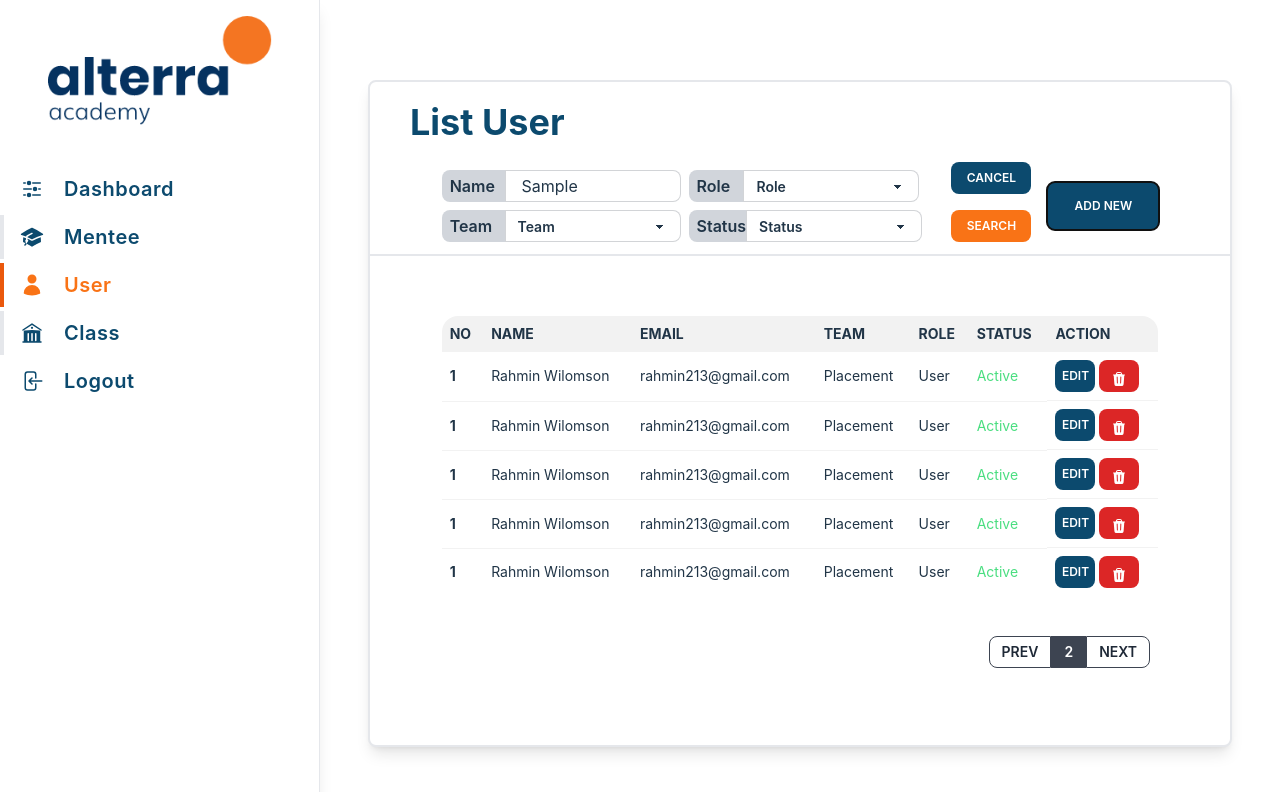
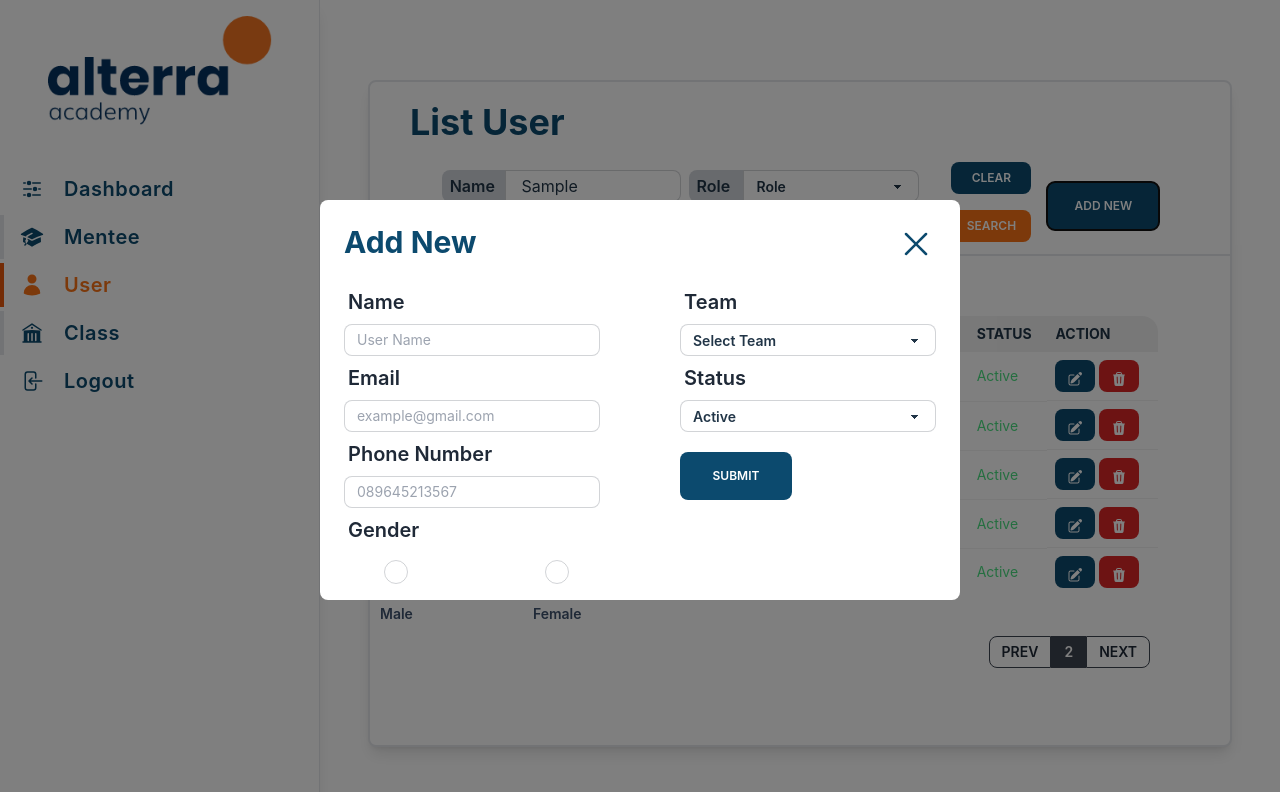
Before and after one commit to Allta-Kel2/FE---Group2Project, a React (Vite) app: page /user in a window 1280 px wide. Both pictures are taken after typing "Sample" into the empty fields and a click on the button "ADD NEW". Shown: the top 792 px of the page. Built offline with nearby package versions, Linux system fonts and the light colour scheme.

Commit message:
Slice Modal and Addd User component

```diff
--- /dev/null
+++ b/src/components/AddUser.tsx
@@ -0,0 +1,54 @@
+import React from 'react'
+
+const AddUser = () => {
+    return (
+        <form action="" className="flex flex-row space-x-20 justify-center">
+                        <div className="form-control w-full max-w-xs flex flex-col">
+                                <label className="label">
+                                    <span className="label-text font-semibold text-xl">Name</span>
+                                </label>
+                                <input type="text" placeholder="User Name" className="input input-sm input-bordered w-full max-w-xs" />
+                                <label className="label">
+                                    <span className="label-text font-semibold text-xl">Email</span>
+                                </label>
+                                <input type="email" placeholder="example@gmail.com" className="input input-sm input-bordered w-full max-w-xs" />
+                                <label className="label">
+                                    <span className="label-text font-semibold text-xl">Phone Number</span>
+                                </label>
+                                <input type="number" placeholder="089645213567" className="input input-sm input-bordered w-full max-w-xs" />
+                                <label className="label">
+                                    <span className="label-text font-semibold text-xl">Gender</span>
+                                </label>
+                                <div className="flex space-x-20">
+                                    <label htmlFor="" className="label flex flex-col mx-8">
+                                    <input type="radio" name="radio-1" className="radio checked:bg-orange-500"/>
+                                    <span className="label-text mt-5 font-semibold text-l">Male</span>
+                                    </label>
+                                    <label htmlFor="" className="label flex flex-col">
+                                    <input type="radio" name="radio-1" className="radio checked:bg-orange-500"/>
+                                    <span className="label-text font-semibold text-l">Female</span>
+                                    </label>
+                                </div>
+                        </div>
+                        <div className="form-control w-full max-w-xs flex flex-col">
+                                <label className="label">
+                                    <span className="label-text font-semibold text-xl">Team</span>
+                                </label>
+                                <select className="select select-bordered select-sm  ">
+                                    <option disabled selected>Select Team</option>
+                                    <option>Placement</option>
+                                    <option>Mentor</option>
+                                </select>
+                                <label className="label">
+                                    <span className="label-text font-semibold text-xl">Status</span>
+                                </label>
+                                <select className="select select-bordered select-sm">
+                                    <option disabled selected>Active</option>
+                                </select>
+                                <button className="btn btn w-28 text-xs bg-sky-900 border-none hover:bg-orange-500 mt-5">Submit</button>
+                        </div>
+                    </form>
+    )
+}
+
+export default AddUser
--- a/src/components/Box.tsx
+++ b/src/components/Box.tsx
@@ -2,9 +2,11 @@ import React,{FC} from 'react'
 
 import UserList from './UserList'
 
+interface BoxProps{
+    handleToAddUser: React.MouseEventHandler
+}
 
-
-const Box = () => {
+const Box:FC<BoxProps> = ({handleToAddUser}) => {
     return (
     <div className="box-border h-5/6 w-5/6 border-2 bg-white border-2 rounded-lg shadow-lg my-20 mx-12">
         <div className='flex flex-col border-b-2'>
@@ -59,13 +61,15 @@ const Box = () => {
                         </div>
                         <div className='grid grid-rows-2 grid-flow-col gap-4 ml-8'>
                             <div className='col-span-1'>
-                                <button className="btn btn-sm w-20 text-xs bg-sky-900 border-none hover:bg-orange-500">Cancel</button>
+                                <button className="btn btn-sm w-20 text-xs bg-sky-900 border-none hover:bg-orange-500">Clear</button>
                             </div>
                             <div className='col-span-1'>
                                 <button className="btn btn-sm w-20 text-xs bg-orange-500 border-none hover:bg-sky-800">Search</button>
                             </div>
                             <div className="row-span-2">
-                                <button className="btn btn w-28 text-xs bg-sky-900 border-none hover:bg-orange-500 mt-5">Add New</button>
+                                <button className="btn btn w-28 text-xs bg-sky-900 border-none hover:bg-orange-500 mt-5"
+                                onClick={handleToAddUser}
+                                >Add New</button>
                             </div>
                         </div>
                     </div>
--- a/src/components/Button.tsx
+++ b/src/components/Button.tsx
@@ -4,7 +4,7 @@ interface ButtonProps extends ButtonHTMLAttributes<HTMLButtonElement> {
   label?: string | ReactNode;
 }
 
-export const Button: FC<ButtonProps> = ({ label, ...props }) => {
+const Button: FC<ButtonProps> = ({ label, ...props }) => {
   return (
     <button
       className="btn border-transparent w-fit tracking-wider text-[0.75rem] bg-zinc-300 text-zinc-900 hover:bg-zinc-400 hover:border-transparent dark:bg-zinc-800 dark:text-zinc-300 dark:hover:bg-zinc-700 md:text-base"
@@ -14,3 +14,5 @@ export const Button: FC<ButtonProps> = ({ label, ...props }) => {
     </button>
   );
 };
+
+export default Button
--- /dev/null
+++ b/src/components/Modal.tsx
@@ -0,0 +1,38 @@
+import React, { useState } from "react";
+import Button from './Button'
+
+
+type ModalProps = {
+    isOpen: boolean;
+    isClose: React.MouseEventHandler;
+    title: string;
+    children?: React.ReactNode;
+};
+
+const Modal: React.FC<ModalProps> = ({ isOpen, isClose, title, children }) => {
+    return (
+        <div
+        className={`${
+            isOpen ? "fixed transition duration-300 ease-in" : "hidden"
+        } inset-0 w-full h-full bg-black bg-opacity-50 flex items-center justify-center z-50`}
+        >
+        <div className="bg-white rounded-lg p-6 w-3/6 h-3/6">
+            <div className="flex justify-between mb-4">
+            <h1 className="text-3xl text-sky-900 font-bold">
+                {title}
+            </h1>
+            <a onClick={isClose} className="text-sky-900 hover:text-black">
+            <svg xmlns="http://www.w3.org/2000/svg" viewBox="0 0 24 24" fill="currentColor" className="w-10 h-10">
+                <path fillRule="evenodd" d="M5.47 5.47a.75.75 0 011.06 0L12 10.94l5.47-5.47a.75.75 0 111.06 1.06L13.06 12l5.47 5.47a.75.75 0 11-1.06 1.06L12 13.06l-5.47 5.47a.75.75 0 01-1.06-1.06L10.94 12 5.47 6.53a.75.75 0 010-1.06z" clipRule="evenodd" />
+            </svg>
+            </a>
+            </div>
+            <div>
+                {children}
+            </div>
+        </div>
+        </div>
+    );
+};
+
+export default Modal;
--- a/src/components/UserList.tsx
+++ b/src/components/UserList.tsx
@@ -10,7 +10,12 @@ const UserList = () => {
             <td>User</td>
             <td className='text-green-400'>Active</td>
             <td className='space-x-1 flex'>
-                <button className="btn btn-sm w-10 text-xs bg-sky-900 border-none hover:bg-orange-500">Edit</button>
+                <button className="btn btn-sm w-10 text-xs bg-sky-900 border-none hover:bg-orange-500">
+                    <svg xmlns="http://www.w3.org/2000/svg" viewBox="0 0 24 24" fill="currentColor" className="w-6 h-6">
+                        <path d="M21.731 2.269a2.625 2.625 0 00-3.712 0l-1.157 1.157 3.712 3.712 1.157-1.157a2.625 2.625 0 000-3.712zM19.513 8.199l-3.712-3.712-8.4 8.4a5.25 5.25 0 00-1.32 2.214l-.8 2.685a.75.75 0 00.933.933l2.685-.8a5.25 5.25 0 002.214-1.32l8.4-8.4z" />
+                        <path d="M5.25 5.25a3 3 0 00-3 3v10.5a3 3 0 003 3h10.5a3 3 0 003-3V13.5a.75.75 0 00-1.5 0v5.25a1.5 1.5 0 01-1.5 1.5H5.25a1.5 1.5 0 01-1.5-1.5V8.25a1.5 1.5 0 011.5-1.5h5.25a.75.75 0 000-1.5H5.25z" />
+                    </svg>
+                </button>
                 <button className="btn btn-sm w-10 text-xs bg-red-600 border-none hover:bg-sky-900">
                     <svg xmlns="http://www.w3.org/2000/svg" viewBox="0 0 24 24" fill="currentColor" className="w-6 h-6">
                         <path fillRule="evenodd" d="M16.5 4.478v.227a48.816 48.816 0 013.878.512.75.75 0 11-.256 1.478l-.209-.035-1.005 13.07a3 3 0 01-2.991 2.77H8.084a3 3 0 01-2.991-2.77L4.087 6.66l-.209.035a.75.75 0 01-.256-1.478A48.567 48.567 0 017.5 4.705v-.227c0-1.564 1.213-2.9 2.816-2.951a52.662 52.662 0 013.369 0c1.603.051 2.815 1.387 2.815 2.951zm-6.136-1.452a51.196 51.196 0 013.273 0C14.39 3.05 15 3.684 15 4.478v.113a49.488 49.488 0 00-6 0v-.113c0-.794.609-1.428 1.364-1.452zm-.355 5.945a.75.75 0 10-1.5.058l.347 9a.75.75 0 101.499-.058l-.346-9zm5.48.058a.75.75 0 10-1.498-.058l-.347 9a.75.75 0 001.5.058l.345-9z" clipRule="evenodd" />
--- a/src/index.css
+++ b/src/index.css
@@ -71,3 +71,12 @@ button:focus-visible {
     background-color: #f9f9f9;
   }
 }
+@layer base {
+  input[type='number']::-webkit-outer-spin-button,
+  input[type='number']::-webkit-inner-spin-button,
+  input[type='number'] {
+    -webkit-appearance: none;
+    margin: 0;
+    -moz-appearance: textfield !important;
+  }
+}
--- a/src/page/user/index.tsx
+++ b/src/page/user/index.tsx
@@ -1,9 +1,16 @@
-import React from 'react'
+import React,{ useState, useContext } from 'react'
+import { useCookies } from 'react-cookie';
 
 import Layout from "../../components/Layout";
 import SideBar from "../../components/SideBar";
 import Box from "../../components/Box"
+import Modal from '../../components/Modal'
+import AddUser from '../../components/AddUser'
+
 const UserList = () => {
+
+    const [showModal, setShowModal] = useState(false)
+
     return (
         <Layout>
             <SideBar
@@ -11,7 +18,15 @@ const UserList = () => {
             activeUser='border-orange-600'
             activeTextUser='text-orange-500'
             />
-            <Box />
+            <Box
+            handleToAddUser={()=> setShowModal(true)}
+            />
+            <Modal
+            title="Add New"
+            isOpen={showModal}
+            children={<AddUser/>}
+            isClose={() => setShowModal(false)}
+            />
         </Layout>
     )
 }
```
